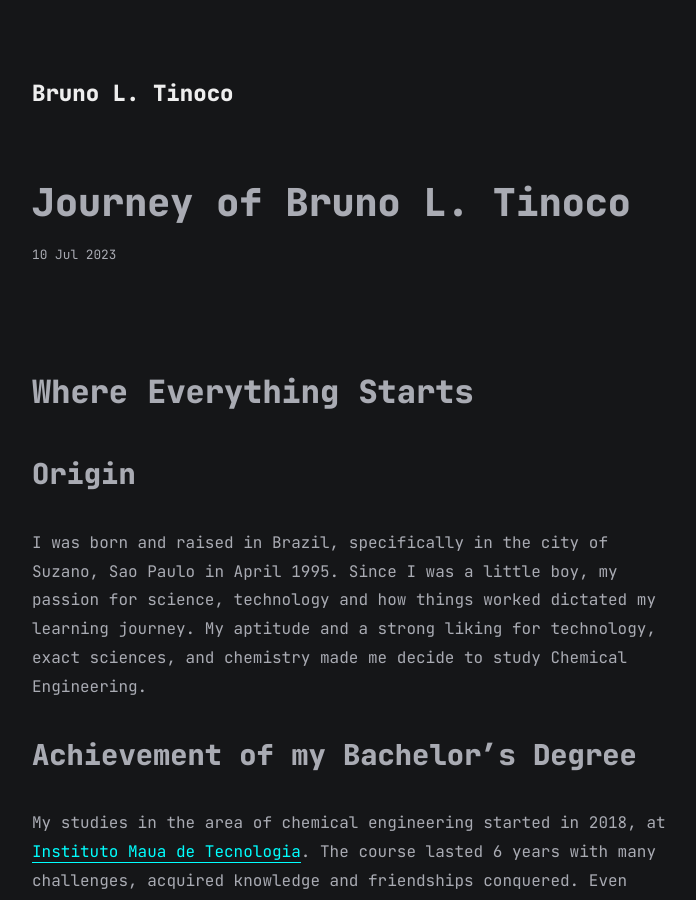
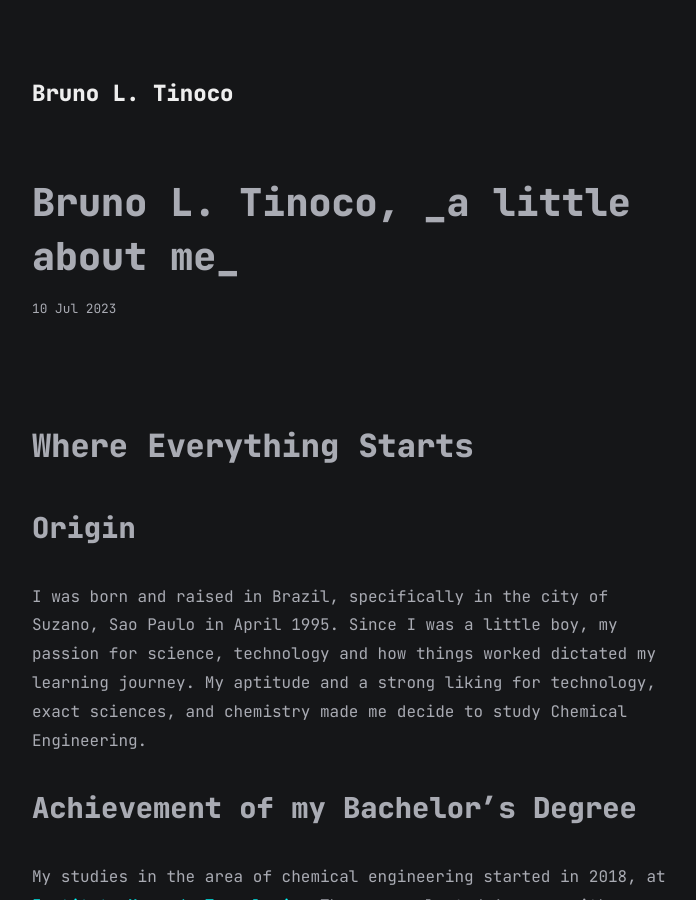
Before and after one commit to bltinoco/bltinoco.github.io, a Jekyll site: the page built from all_collections/_posts/2023-07-10-bruno-tinoco.md, in a window 1280 px wide and 900 px high. Shown: the whole window, without its empty margins (283-979 px from the left). Built offline with Jekyll 4.4.1, drawn with Linux system fonts in a browser that asks for light colours; Markdown is read by kramdown in place of the engine named in the settings.

Commit message:
Update 2023-07-10-bruno-tinoco.md

```diff
--- a/all_collections/_posts/2023-07-10-bruno-tinoco.md
+++ b/all_collections/_posts/2023-07-10-bruno-tinoco.md
@@ -1,6 +1,6 @@
 ---
 layout: post
-title: Journey of Bruno L. Tinoco
+title: Bruno L. Tinoco, _a little about me_
 date: 2023-07-10
 categories:
 ---
```
